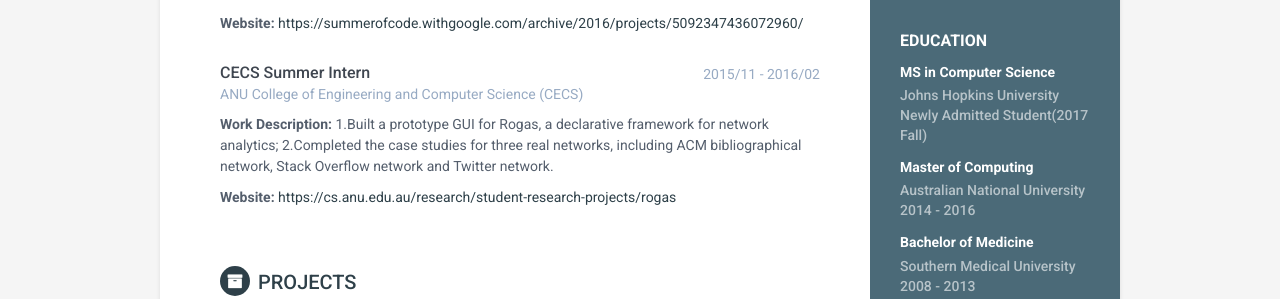
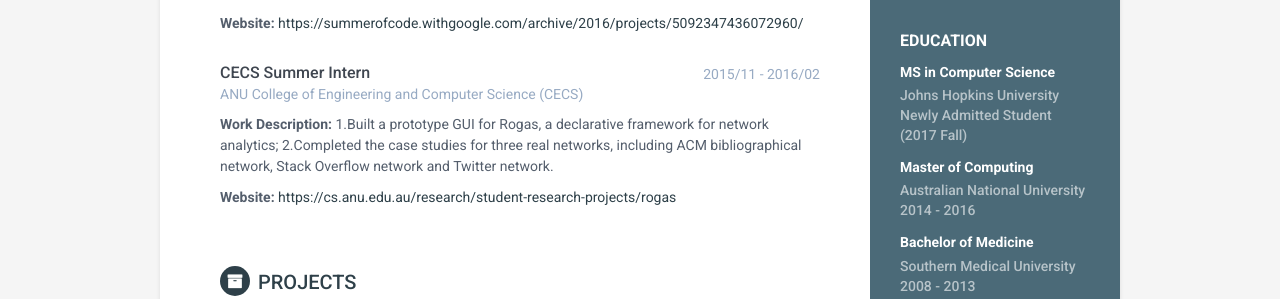
Before and after one commit to thomas-liao/thomas-liao.github.io, a Jekyll site: the page built from index.html, in a window 1280 px wide. Shown: the part 465-764 px from the top of the page. Built offline with Jekyll 4.4.1, drawn with Linux system fonts in a browser that asks for light colours.

Commit message:
Update education.html

```diff
--- a/_includes/education.html
+++ b/_includes/education.html
@@ -3,7 +3,8 @@
 <div class="item">
     <h4 class="degree">MS in Computer Science</h4>
     <div class="time">Johns Hopkins University</div>
-    <div class="time">Newly Admitted Student(2017 Fall)</div>
+    <div class="time">Newly Admitted Student</div>
+    <div class="time">(2017 Fall)</div>
 </div><!--//item-->
   <div class="item">
     <h4 class="degree">Master of Computing</h4>
```
